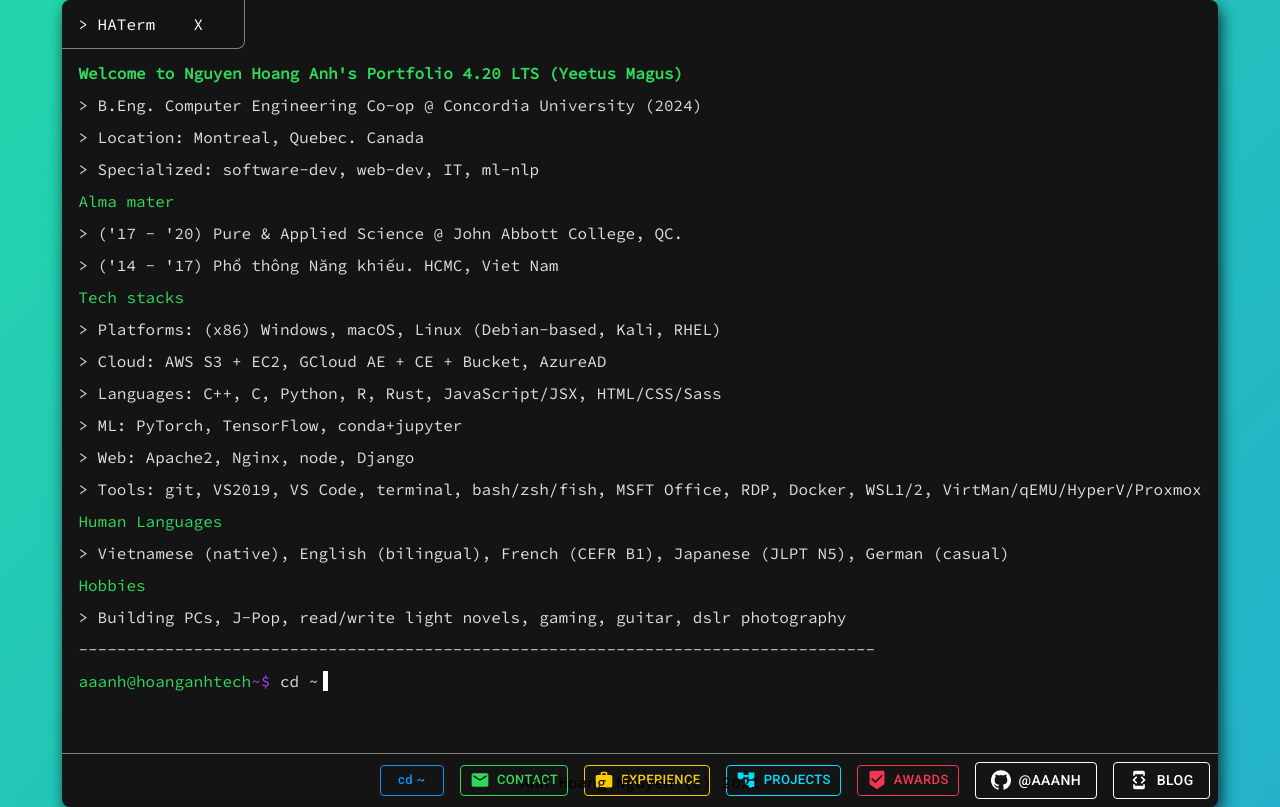
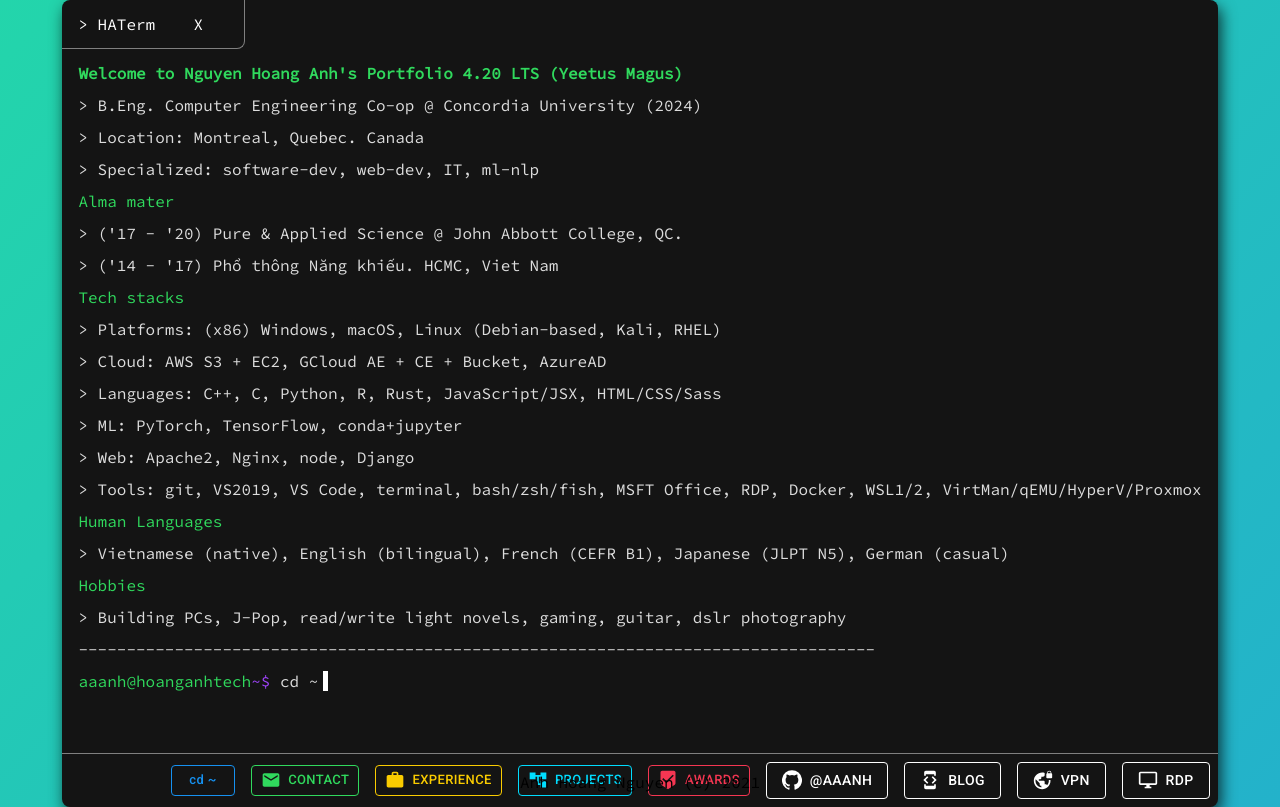
Before and after one commit to zasshuwu/nogamioka, a Next.js app: page / in a window 1280 px wide. Built offline with nearby package versions, Linux system fonts and the light colour scheme.

Commit message:
added some tools

```diff
--- a/components/navbar.js
+++ b/components/navbar.js
@@ -18,6 +18,8 @@ import WorkIcon from "@material-ui/icons/Work";
 import AccountTreeIcon from "@material-ui/icons/AccountTree";
 import BeenhereIcon from "@material-ui/icons/Beenhere";
 import DeveloperModeIcon from "@material-ui/icons/DeveloperMode";
+import VpnLock from "@material-ui/icons/VpnLock";
+import DesktopWindowsIcon from '@material-ui/icons/DesktopWindows';
 
 // modals
 import Contact from "./contact";
@@ -111,6 +113,22 @@ const useStyles = makeStyles((theme) => ({
 			color: customTheme.palette.background.main,
 		},
 	},
+	customButtonVpn: {
+		color: "#fff",
+		borderColor: "#fff",
+		"&:hover": {
+			background: "#fff",
+			color: customTheme.palette.background.main,
+		},
+	},
+	customButtonRDP: {
+		color: "#fff",
+		borderColor: "#fff",
+		"&:hover": {
+			background: "#fff",
+			color: customTheme.palette.background.main,
+		},
+	},
 	BtnText: {
 		display: "none",
 		[theme.breakpoints.up("md")]: {
@@ -158,6 +176,16 @@ export default function NavBar({ setCommand, setContent }) {
 		e.preventDefault();
 		setCommand("blog");
 		window.open("https://dev.hoanganh.tech");
+	};
+	const handleVpn = (e) => {
+		e.preventDefault();
+		setCommand("vpn");
+		window.open("https://vpn.hoanganh.tech");
+	};
+	const handleRDP = (e) => {
+		e.preventDefault();
+		setCommand("rdp");
+		window.open("/windows.hoanganh.tech.rdp");
 	};
 	const handleAwards = () => {
 		setCommand("awards");
@@ -243,6 +271,22 @@ export default function NavBar({ setCommand, setContent }) {
 					<DeveloperModeIcon fontSize="small"></DeveloperModeIcon>
 					<span className={classes.BtnText}>&nbsp; Blog</span>
 				</Button>
+				<Button
+					onClick={handleVpn}
+					variant="outlined"
+					className={classes.customButtonVpn}
+				>
+					<VpnLock fontSize="small"></VpnLock>
+					<span className={classes.BtnText}>&nbsp; VPN</span>
+				</Button>
+				<Button
+					onClick={handleRDP}
+					variant="outlined"
+					className={classes.customButtonRDP}
+				>
+					<DesktopWindowsIcon fontSize="small"></DesktopWindowsIcon>
+					<span className={classes.BtnText}>&nbsp; RDP</span>
+				</Button>
 			</div>
 		</div>
 	);
```
Also changed, not shown: 2 other files (tests, documents, lock files or other folders).
